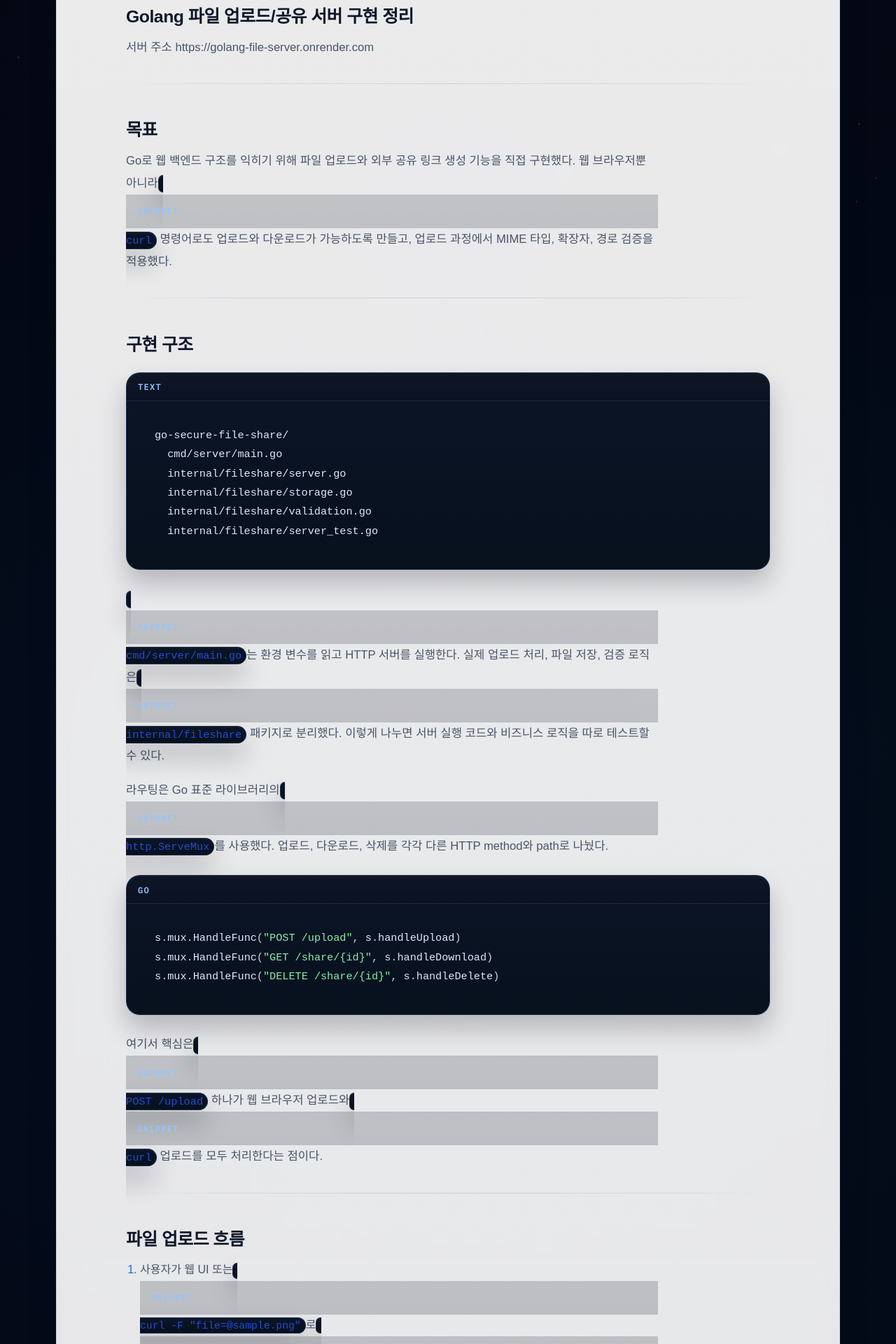
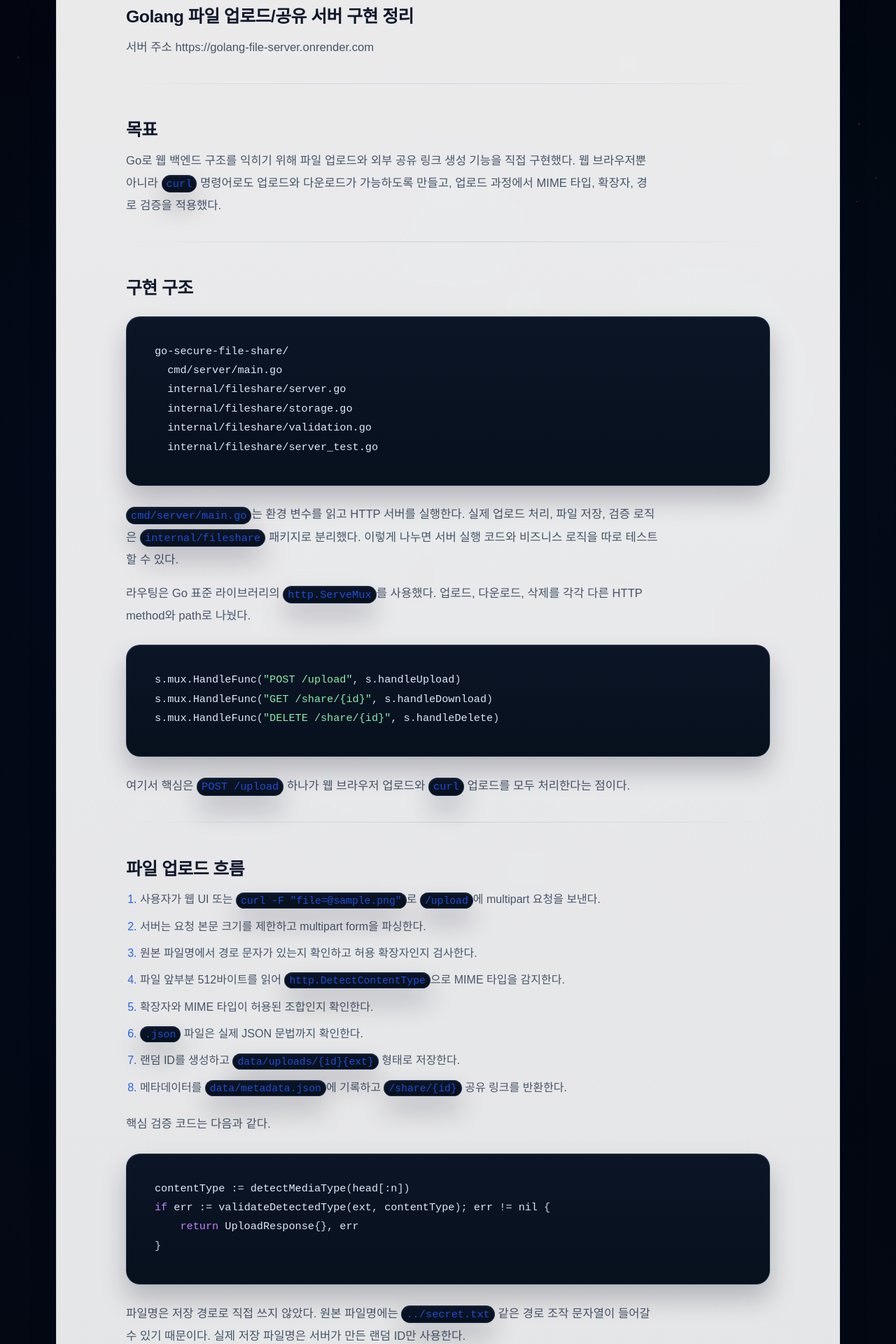
Before and after one commit to katarinabluu-gosegulover/Hercent.github.io, a Jekyll site: the page built from _posts/2026-05-12-golangfileserver.md, in a window 1280 px wide. Shown: the part 390-2310 px from the top of the page at 70% size. Built offline with Jekyll 4.4.1, drawn with Linux system fonts in a browser that asks for light colours; some web fonts are replaced; grey boxes are pictures that could not be loaded.

Commit message:
Remove code block snippet label

```diff
--- a/assets/styles.css
+++ b/assets/styles.css
@@ -1177,69 +1177,6 @@
     inset 0 1px 0 rgba(255, 255, 255, 0.04);
 }
 
-.article-body .highlighter-rouge::before,
-.article-body figure.highlight::before,
-.article-body > pre::before {
-  content: "snippet";
-  display: block;
-  padding: 0.78rem 1rem 0.72rem;
-  border-bottom: 1px solid rgba(148, 163, 184, 0.14);
-  background:
-    linear-gradient(180deg, rgba(255, 255, 255, 0.02), rgba(255, 255, 255, 0)),
-    rgba(2, 6, 23, 0.18);
-  color: var(--code-label);
-  font-family: "IBM Plex Mono", Consolas, monospace;
-  font-size: 0.76rem;
-  font-weight: 600;
-  letter-spacing: 0.1em;
-  text-transform: uppercase;
-}
-
-.article-body .language-bash.highlighter-rouge::before,
-.article-body .language-shell.highlighter-rouge::before,
-.article-body .language-sh.highlighter-rouge::before {
-  content: "bash";
-}
-
-.article-body .language-powershell.highlighter-rouge::before {
-  content: "powershell";
-}
-
-.article-body .language-go.highlighter-rouge::before {
-  content: "go";
-}
-
-.article-body .language-html.highlighter-rouge::before {
-  content: "html";
-}
-
-.article-body .language-javascript.highlighter-rouge::before,
-.article-body .language-js.highlighter-rouge::before {
-  content: "javascript";
-}
-
-.article-body .language-json.highlighter-rouge::before {
-  content: "json";
-}
-
-.article-body .language-yaml.highlighter-rouge::before,
-.article-body .language-yml.highlighter-rouge::before {
-  content: "yaml";
-}
-
-.article-body .language-python.highlighter-rouge::before,
-.article-body .language-py.highlighter-rouge::before {
-  content: "python";
-}
-
-.article-body .language-text.highlighter-rouge::before {
-  content: "text";
-}
-
-.article-body .language-diff.highlighter-rouge::before {
-  content: "diff";
-}
-
 .article-body .highlighter-rouge .highlight,
 .article-body figure.highlight .highlight,
 .article-body .highlighter-rouge pre,
```
